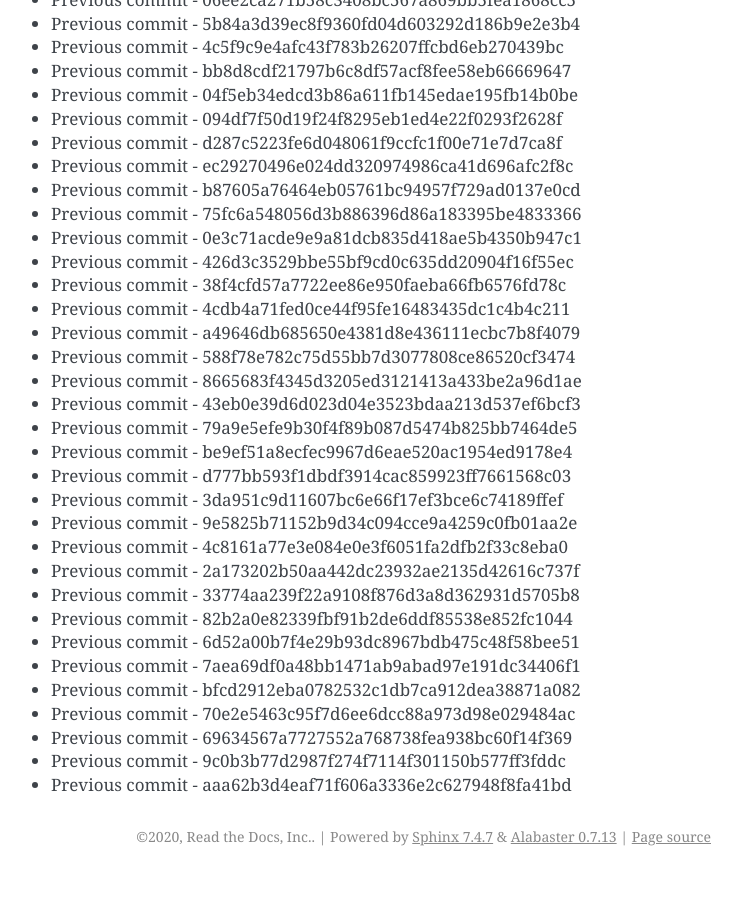
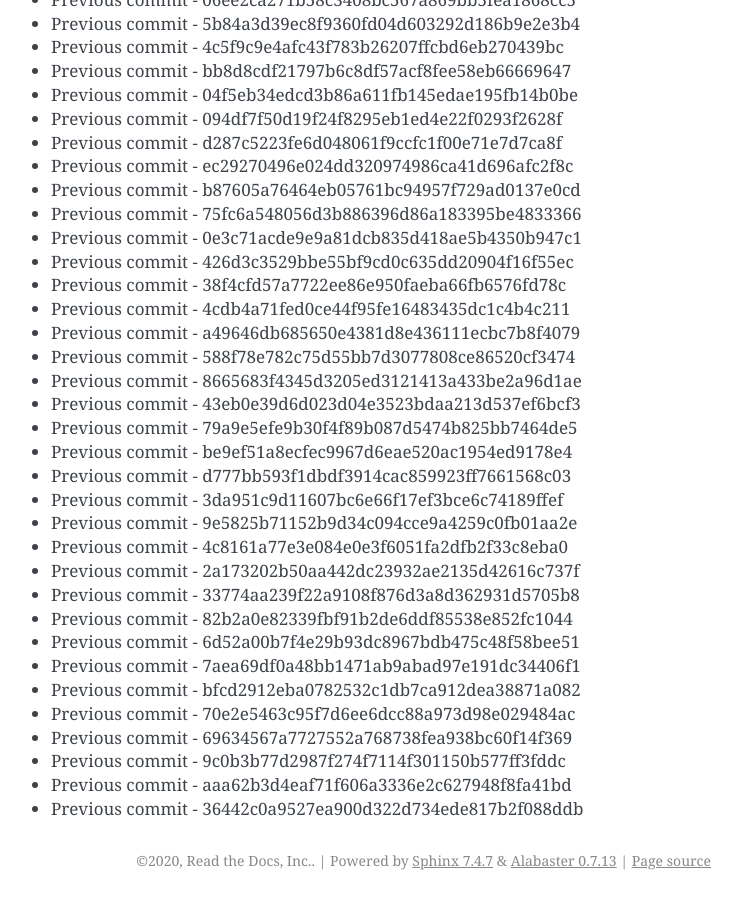
Before and after one commit to readthedocs/rtd-git-stresstest, a Sphinx documentation site: the page built from docs/updates.rst, in a window 1280 px wide and 900 px high, scrolled down 32948 px. Shown: the whole window, without its empty margins (399-1141 px from the left). Built offline with Sphinx 7.4.7, drawn with Linux system fonts in a browser that asks for light colours; before the commit the page ends 33824 px from its top, so only the background shows below that.

Commit message:
Generating commit from previous: 36442c0a9527ea900d322d734ede817b2f088ddb

```diff
--- a/docs/updates.rst
+++ b/docs/updates.rst
@@ -1416,3 +1416,4 @@ It can be tested for any performance characteristics.
 * Previous commit - 69634567a7727552a768738fea938bc60f14f369
 * Previous commit - 9c0b3b77d2987f274f7114f301150b577ff3fddc
 * Previous commit - aaa62b3d4eaf71f606a3336e2c627948f8fa41bd
+* Previous commit - 36442c0a9527ea900d322d734ede817b2f088ddb
```
